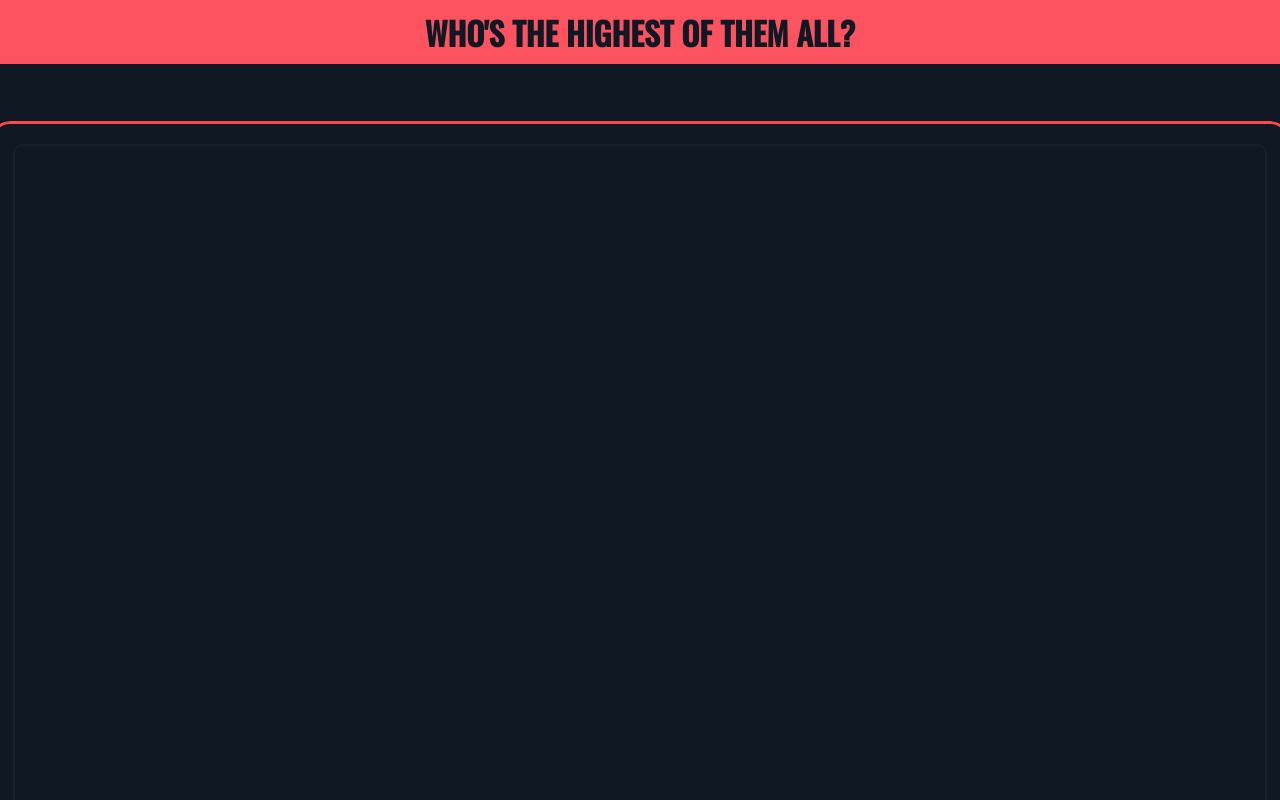
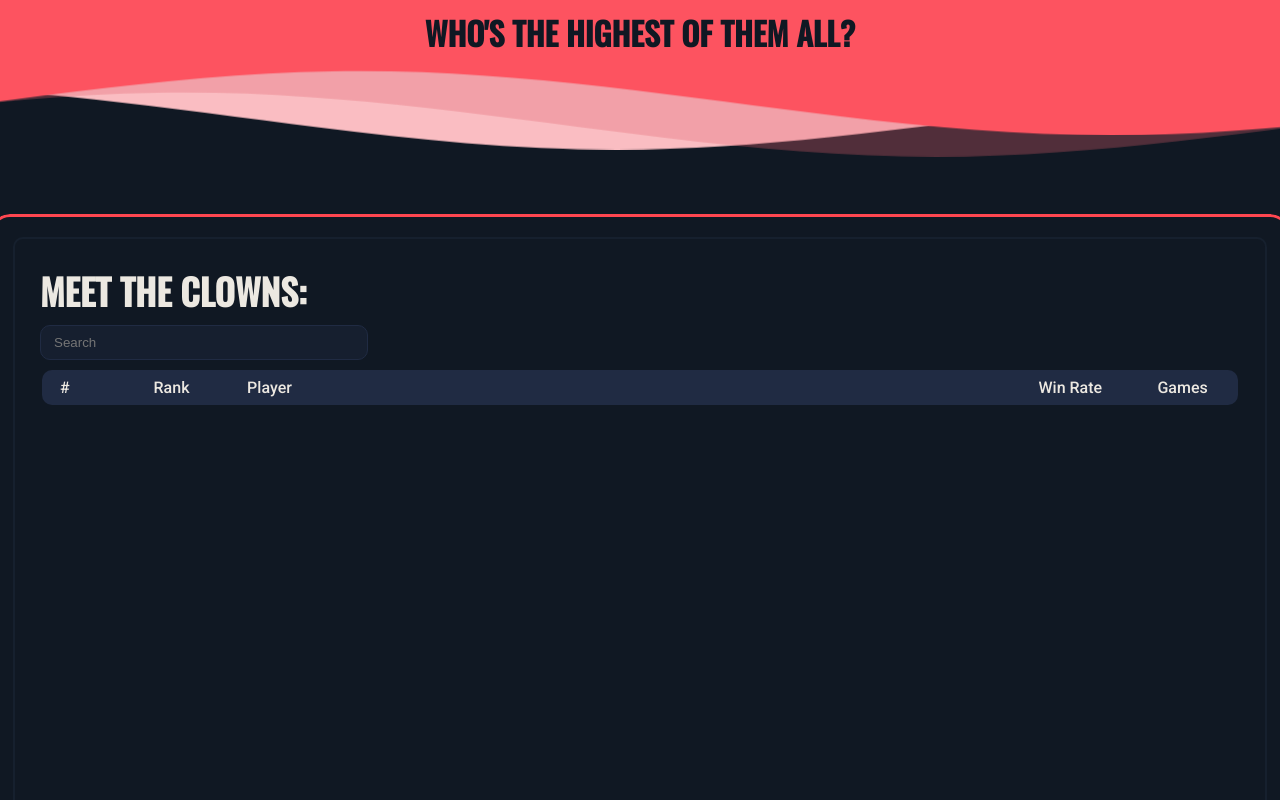
Before and after one commit to Krazza/Leaderboards_VAL_FRONT, a React (Create React App) app: page / in a window 1280 px wide. Shown: the top 800 px of the page. Built offline with nearby package versions, Linux system fonts and the light colour scheme.

Commit message:
leaderboards table base, wave animation

```diff
--- a/src/components/Footer/Footer.css
+++ b/src/components/Footer/Footer.css
@@ -13,6 +13,7 @@
     height: 6vh;
     width: 100%;
     font-family: 'Oswald', sans-serif;
+    font-size: 1.2rem;
     color: #ece8e1;
 }
 
--- a/src/components/Footer/Footer.js
+++ b/src/components/Footer/Footer.js
@@ -5,7 +5,7 @@
     return(
         <footer className="footer">
             <div className="footer_content">
-            <hr class="footer-divider"/>
+            <hr className="footer-divider"/>
                 <div className="footer_box">
                     <p>{"VALORANT"}</p>
                     <p>{"WEBSITE"}</p>
--- a/src/components/Header/Header.css
+++ b/src/components/Header/Header.css
@@ -1,4 +1,6 @@
 header {
+    position: relative;
+    z-index: 1;
     display: flex;
     align-items: center;
     justify-content: center;
--- a/src/components/Leaderboard/Leaderboard.css
+++ b/src/components/Leaderboard/Leaderboard.css
@@ -23,6 +23,7 @@
     background: linear-gradient(180deg,#ff4650,rgba(240,121,98,.7),rgba(240,121,98,0) 800px) border-box;
     -webkit-mask: linear-gradient(#fff 0 0) padding-box,linear-gradient(#fff 0 0);
     -webkit-mask-composite: destination-out;
+    z-index: 1;
 }
 
 .leaderboard_content {
@@ -31,3 +32,84 @@
     background-color: #101823;
 
 }
+
+.leaderboard_head{
+    display: flex;
+    flex-direction: column;
+    height: fit-content;
+    row-gap: 1vh;
+}
+
+.leaderboard_head_controls {
+    display: flex;
+    justify-content: space-between;
+}
+
+.leaderboard_head_info {
+    font-family: 'Oswald', sans-serif;
+    font-size: 1.5rem;
+    color: #ece8e1;
+}
+
+.leaderboard_table {
+    margin-top: 1vh;
+}
+
+.search {
+    background-color: #161f2f;
+    z-index: 2;
+    width: 300px;
+    position: relative;
+    padding: 9px 13px;
+    border-radius: 10px;
+    color: #b6bec9;
+    transition: .2s ease;
+    border: 1px solid #202b43;
+}
+
+.search:focus {
+    outline: none !important;
+    border-color: #ff4650;
+}
+
+table {
+    width: 100%;
+}
+
+.table_head {
+    width: calc(100% - 36px);
+    display: flex;
+    background-color: #202b43;
+    padding: 0 18px;
+    align-items: center;
+    margin-bottom: 12px;
+    border-radius: 10px;
+}
+
+.head_item{
+    padding: 8px 0;
+    text-align: left;
+    font-family: Roboto;
+    color: #ece8e1;
+    font-size: 18px;
+    font-size: 1rem;
+    font-weight: 500;
+}
+
+.rank-header {
+    flex: 0.25 1;
+}
+
+.player-header {
+    flex: 2 1;
+}
+
+.winrate-header {
+    flex: 0.4 1;
+    text-align: center;
+}
+
+.games {
+    flex: 0.2 1;
+    text-align: center;
+}
--- a/src/components/Leaderboard/Leaderboard.js
+++ b/src/components/Leaderboard/Leaderboard.js
@@ -4,7 +4,30 @@
 function Leaderboard() {
     return (
         <div className="leaderboard">
+            <div className="leaderboard_head">
+                <div className="leaderboard_head_info">
+                    <h2>{"MEET THE CLOWNS:"}</h2>
+                </div>
+                <div className="leaderboard_head_controls">
+                    <input className="search" type="text" name="search" placeholder="Search"/>
+                </div>
+            </div>
+            <div className="leaderboard_table">
+                <table>
+                    <thead>
+                        <tr className="table_head">
+                            <th className="head_item rank-header">{"#"}</th>
+                            <th className="head_item rank-header">{"Rank"}</th>
+                            <th className="head_item player-header">{"Player"}</th>
+                            <th className="head_item winrate-header">{"Win Rate"}</th>
+                            <th className="head_item games">{"Games"}</th>
+                        </tr>
+                    </thead>
+                    <tbody>
 
+                    </tbody>
+                </table>
+            </div>
         </div>
     );
 }
--- /dev/null
+++ b/src/components/Wave/Wave.css
@@ -0,0 +1,51 @@
+/*Waves*/
+
+.waves {
+    position: relative;
+    z-index: 0;
+    top: 0px;
+    width: 100%;
+    height: 10vh;
+    margin-bottom: -7px;
+    /*Fix for safari gap*/
+    min-height: 100px;
+    max-height: 400px;
+  }
+  /* Animation */
+  .parallax>use {
+    animation: move-forever 25s cubic-bezier(.55, .5, .45, .5) infinite;
+  }
+  .parallax>use:nth-child(1) {
+    animation-delay: -2s;
+    animation-duration: 7s;
+  }
+  .parallax>use:nth-child(2) {
+    animation-delay: -3s;
+    animation-duration: 10s;
+  }
+  .parallax>use:nth-child(3) {
+    animation-delay: -4s;
+    animation-duration: 13s;
+  }
+  .parallax>use:nth-child(4) {
+    animation-delay: -5s;
+    animation-duration: 20s;
+  }
+  @keyframes move-forever {
+    0% {
+      transform: translate3d(-90px, 0, 0);
+    }
+    100% {
+      transform: translate3d(85px, 0, 0);
+    }
+  }
+  /*Shrinking for mobile*/
+  @media (max-width: 768px) {
+    .waves {
+      height: 40px;
+      min-height: 40px;
+    }
+    .content {
+      height: 30vh;
+    }
+  }
--- /dev/null
+++ b/src/components/Wave/Wave.js
@@ -0,0 +1,19 @@
+import React from "react";
+import "./Wave.css"
+
+function Wave() {
+    return(
+        <svg className='waves' preserveAspectRatio='none' shapeRendering='auto' viewBox='0 24 150 28' xmlns='http://www.w3.org/2000/svg' xmlnsXlink='http://www.w3.org/1999/xlink' transform="rotate(180)">
+            <defs>
+                <path d='M-160 44c30 0 58-18 88-18s 58 18 88 18 58-18 88-18 58 18 88 18 v44h-352z' id='gentle-wave'/>
+            </defs>
+            <g className='parallax'>
+                <use fill='rgba(250,189,194, 1)' x='50' xlinkHref='#gentle-wave' y='2'/>
+                <use fill='#e3636d4f' x='50' xlinkHref='#gentle-wave' y='0'/>
+                <use fill='#fd5360' x='50' xlinkHref='#gentle-wave' y='6'/>
+            </g>
+        </svg>
+    )
+}
+
+export default Wave;
--- a/src/index.css
+++ b/src/index.css
@@ -1,4 +1,4 @@
-@import url('https://fonts.googleapis.com/css2?family=Oswald:wght@500&display=swap');
+@import url('https://fonts.googleapis.com/css2?family=Oswald:wght@500&family=Roboto:wght@500&display=swap');
 
 :root {
     --riot-color: #fd5360;
--- a/src/pages/Layout.js
+++ b/src/pages/Layout.js
@@ -3,12 +3,14 @@
 import Main from "../components/Main/Main";
 import "./Layout.css"
 import Footer from "../components/Footer/Footer";
+import Wave from "../components/Wave/Wave";
 
 function Layout()
 {
     return(
         <div className="layout_container">
             <Header/>
+            <Wave/>
             <Main/>
             <Footer/>
         </div>
```
